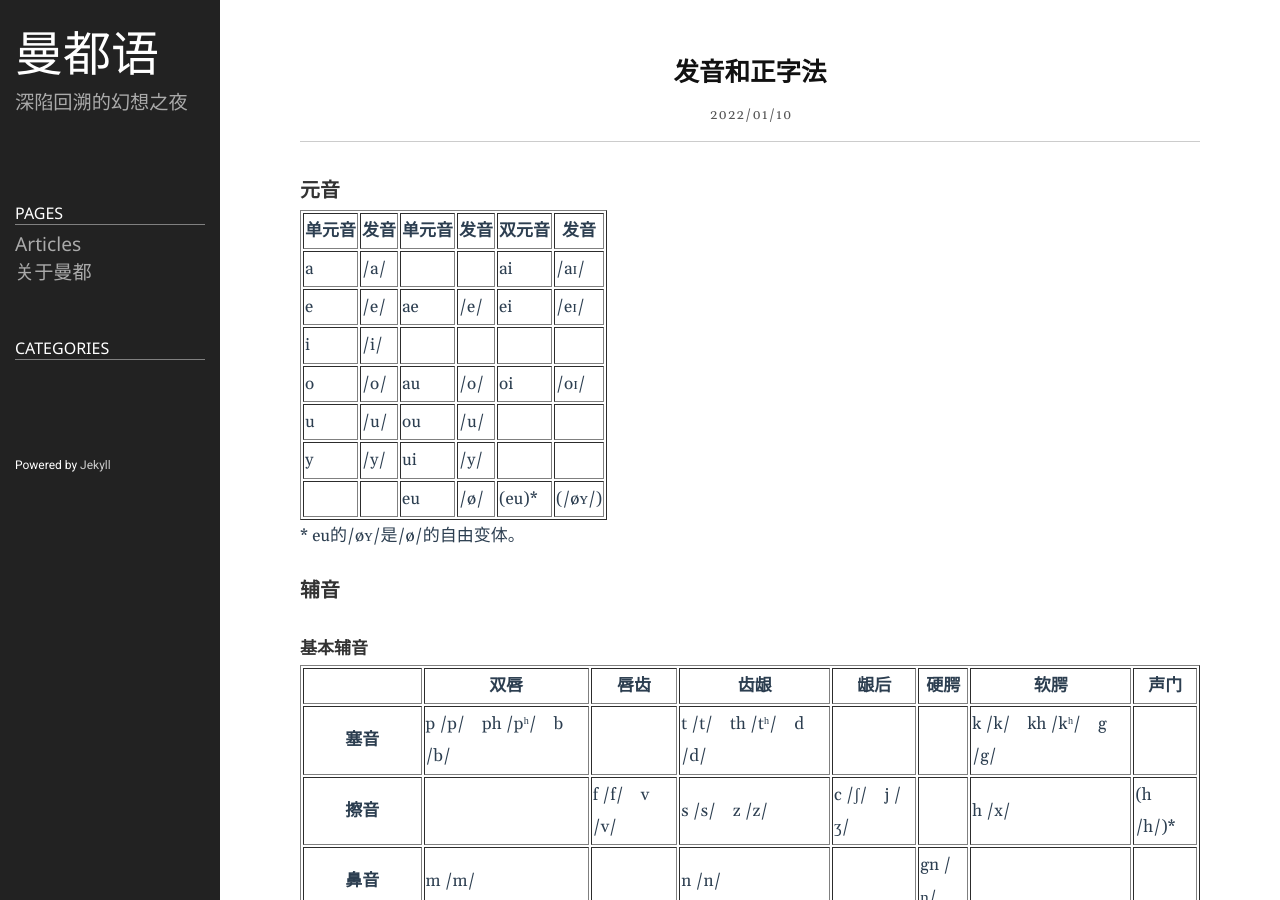
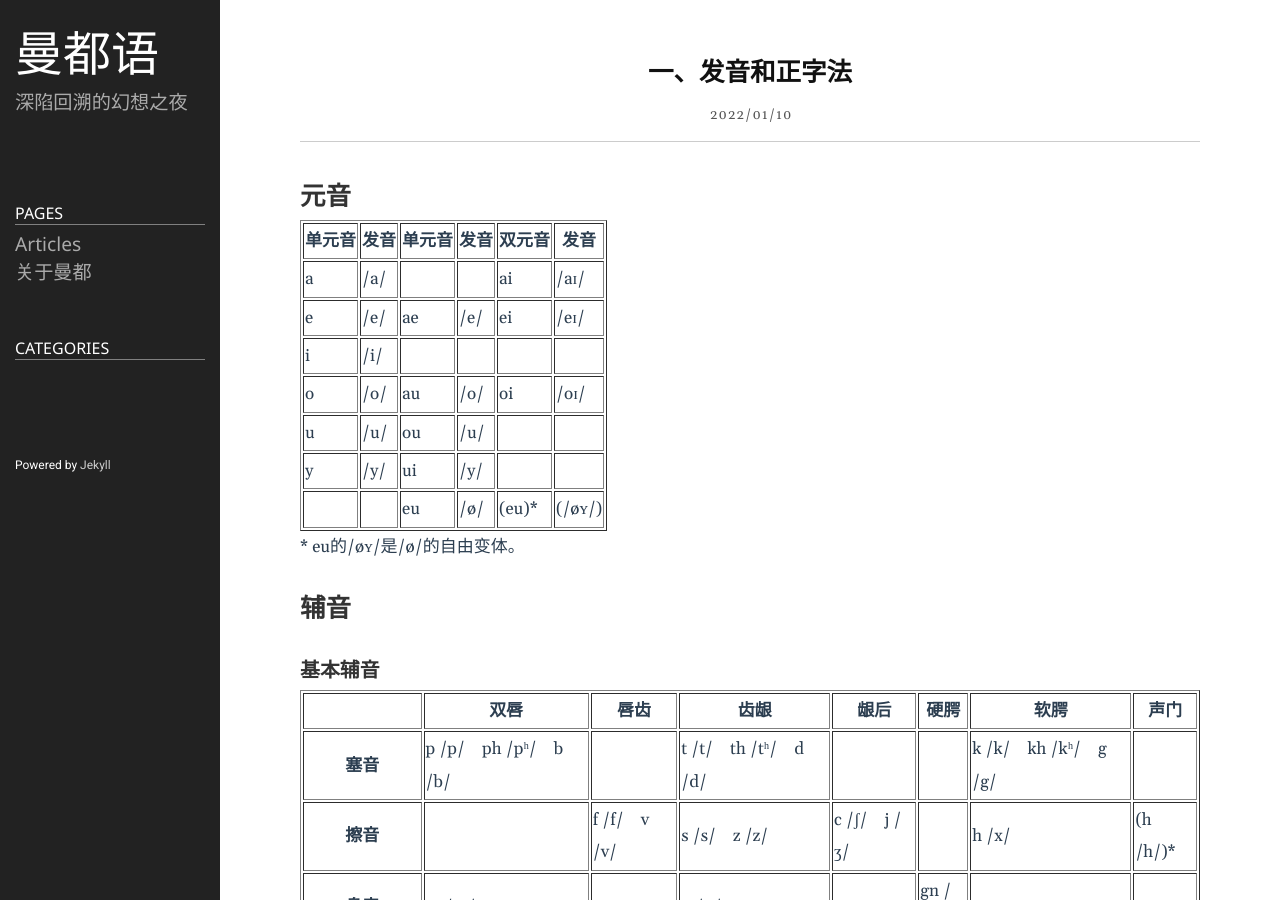
Before and after one commit to WenNianshuo/WenNianshuo.github.io, a Jekyll site: the page built from _posts/2022-01-10-1. 发音.md, in a window 1280 px wide and 900 px high. Built offline with Jekyll 4.4.1, drawn with Linux system fonts in a browser that asks for light colours.

Commit message:
Update and rename 2022-01-10-发音.md to 2022-01-10-1. 发音.md

````diff
--- a/_posts/2022-01-10-发音.md
+++ b/_posts/2022-01-10-1. 发音.md
@@ -1,7 +1,7 @@
 ---
 layout: post
-title: 发音和正字法
-date: 2022-01-10 23:34:00 +0800
+title: 一、发音和正字法
+date: 2022-01-10 23:44:00 +0800
 author: "Tenda"
 catalog: true
 tags:
@@ -11,7 +11,7 @@ tags:
 - 发音
 ---
 
-### 元音
+## 元音
 
 <table border="1">
   <tr>
@@ -82,9 +82,9 @@ tags:
 
 \* eu的/øʏ/是/ø/的自由变体。
 
-### 辅音
+## 辅音
 
-#### 基本辅音
+### 基本辅音
 
 <table border="1">
   <tr>
@@ -161,7 +161,7 @@ tags:
 
 \* h在词首时发/h/，其余情况下发/x/。
 
-#### 几个常见的辅音连缀
+### 几个常见的辅音连缀
 
 　　x /kʰs/　　xc/kʰʃ/
 
@@ -176,7 +176,7 @@ tags:
 
 ```
 
-#### 元音鼻化
+### 元音鼻化
 
 　　有时鼻音会影响元音，使其鼻化。这里主要介绍鼻音对鼻化的影响：
 
@@ -190,7 +190,7 @@ tags:
 
 * V[gn]模式下，V鼻化，如：togne。
 
-### 长短音节、重音
+## 长短音节、重音
 
 　　在了解重音规则之前，我们先引入长短音节的概念：
 
@@ -216,7 +216,7 @@ tags:
 
 + 三个及以上音节的单词，重音通常落在倒数第三音节，如：áskino。如果倒数第二音节为长音节，则重音落在倒数第二音节，如：Ekínnos。
 
-#### 元音弱化
+## 元音弱化
 
 　　当a, e, o同时满足以下几个条件时，往往会发生弱化，向央元音schwa靠拢：
 
````
